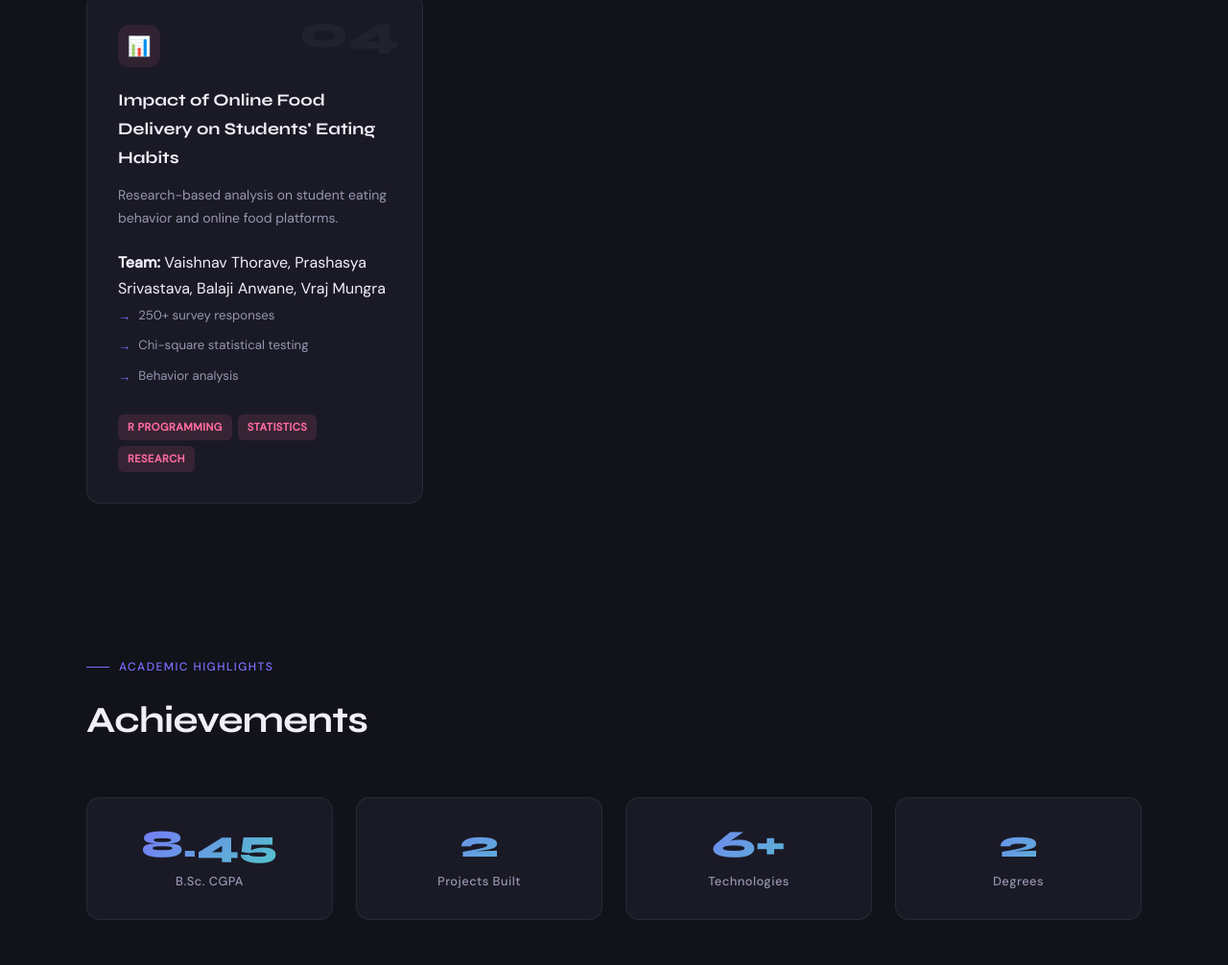
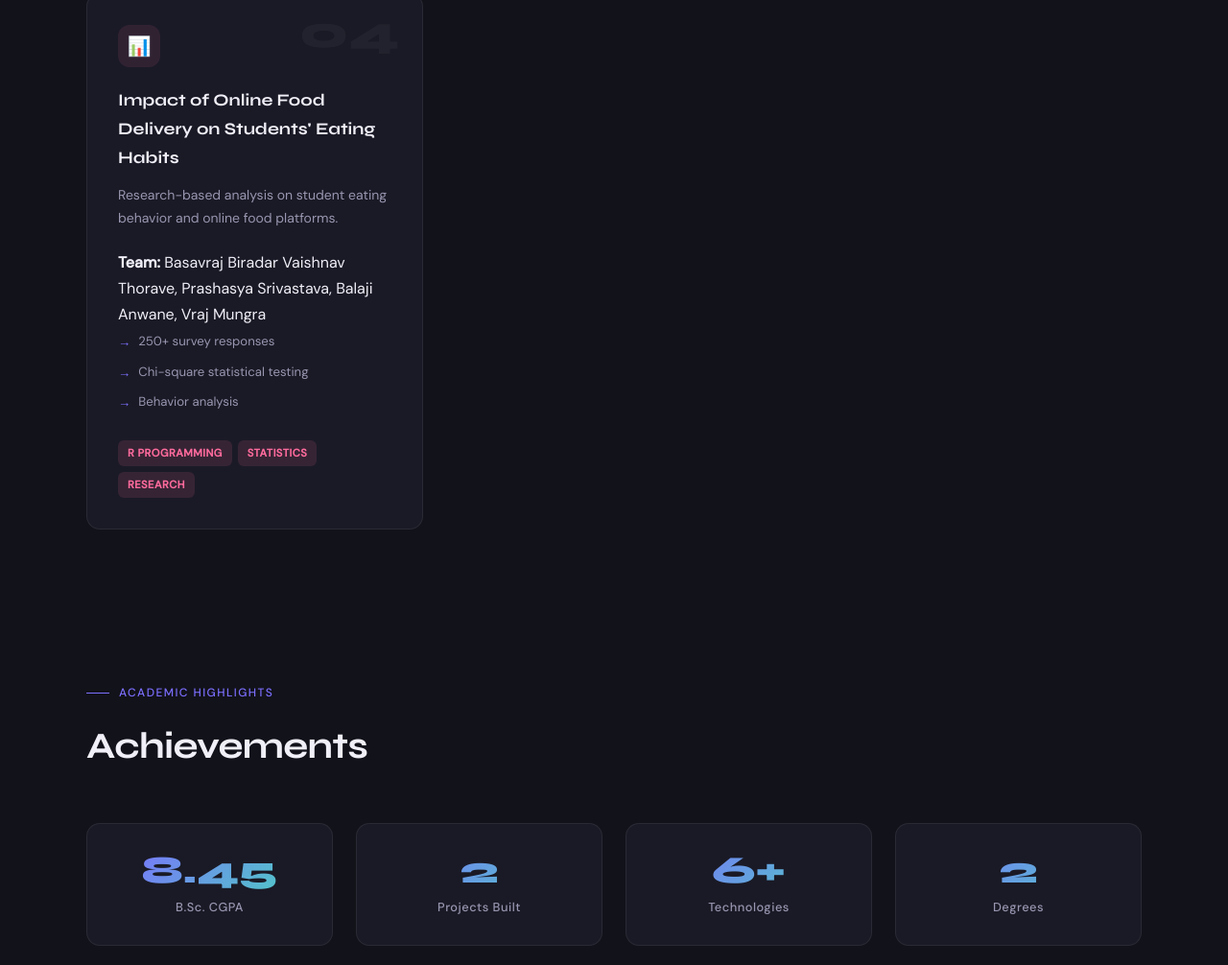
Before and after one commit to Biradar72/Protfolio, a plain HTML site: page index.htm in a window 1280 px wide. Shown: the part 3076-4082 px from the top of the page at 96% size. Drawn offline with nearby package versions, Linux system fonts and the light colour scheme.

Commit message:
Add team members to project team section

```diff
--- a/index.htm
+++ b/index.htm
@@ -332,6 +332,7 @@ Research-based analysis on student eating behavior and online food platforms.
 
 <p class="project-team">
 <strong>Team:</strong>
+ Basavraj Biradar
 Vaishnav Thorave,
 Prashasya Srivastava,
 Balaji Anwane,
```
